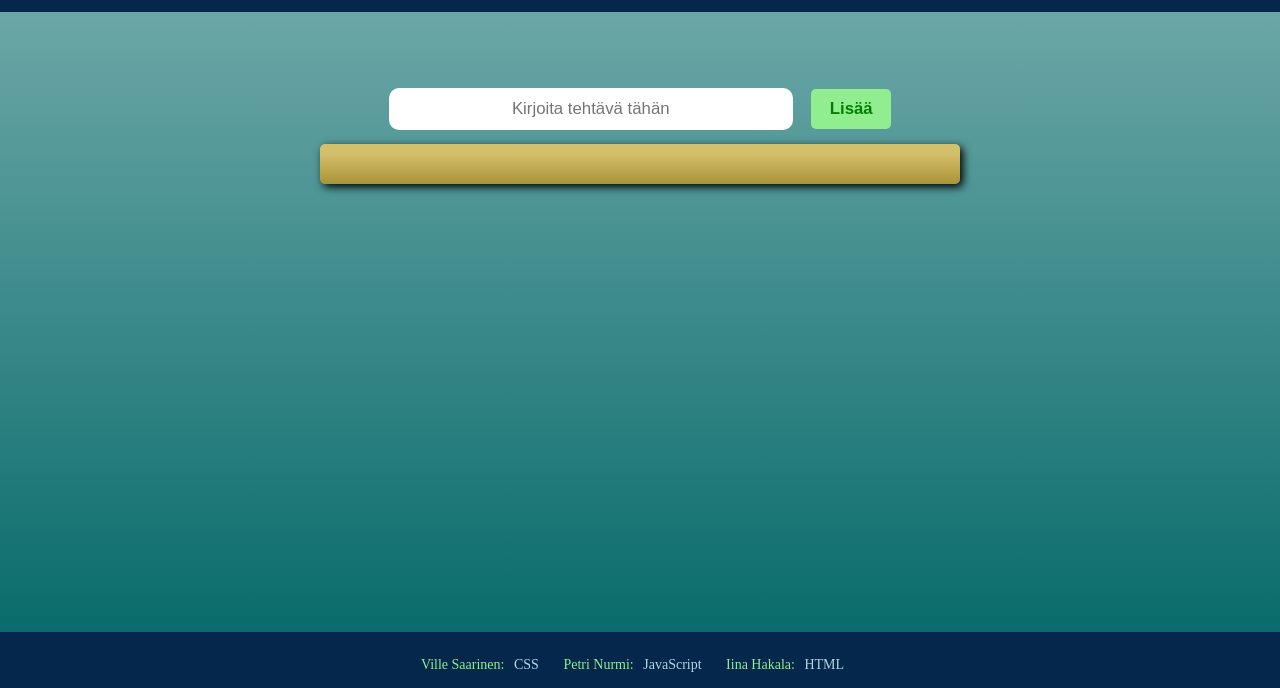
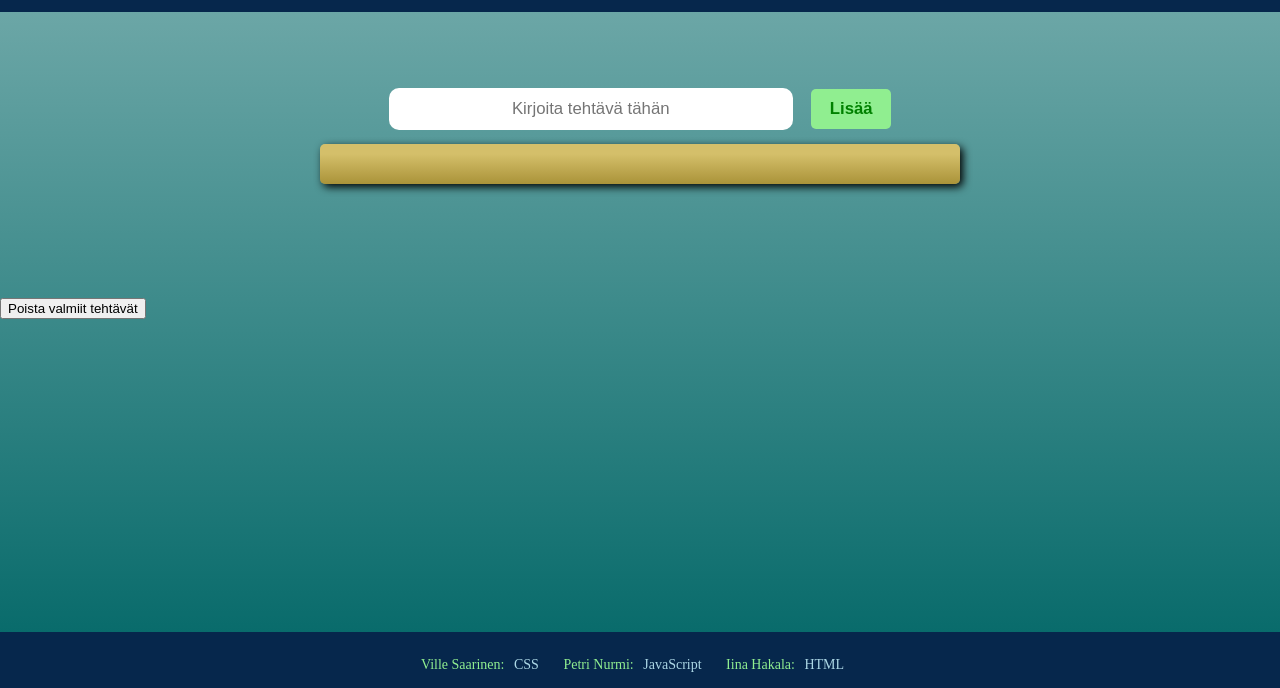
Before and after one commit to pete874/yhteistyo, a plain HTML site: page Tehtavalista/index.html in a window 1280 px wide. Shown: the part 112-800 px from the top of the page. Drawn offline with Linux system fonts and the light colour scheme.

Commit message:
testiksi poista valmiit tehtävät nappi lisätty

```diff
--- a/Tehtavalista/index.html
+++ b/Tehtavalista/index.html
@@ -27,6 +27,8 @@
       <ul id="lista_ul"></ul>
     </div>
 
+    <button type="button" name="button" id="poista_valmiit" onclick="poistaValmiit()">Poista valmiit tehtävät</button>
+
     <!-- tekijät footteriin -->
     <footer>
       <div id="tekijat_div">
--- a/Tehtavalista/script.js
+++ b/Tehtavalista/script.js
@@ -59,3 +59,11 @@ enter.addEventListener("keypress", function(enterNappi) {
     document.getElementById('lista_button').click();
   }
 })
+
+function poistaValmiit() {
+  const poistettavat = document.querySelectorAll('.li_varinvaihto');
+  console.log(poistettavat)
+  poistettavat.forEach(poisto => {
+  poisto.remove();
+});
+}
```
